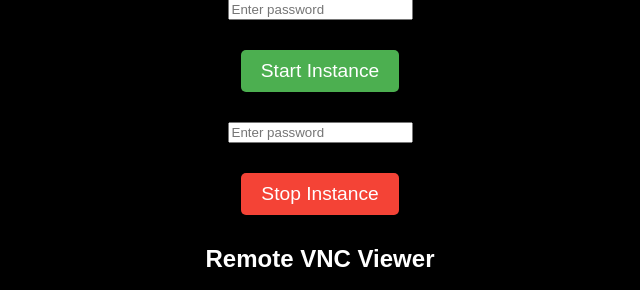
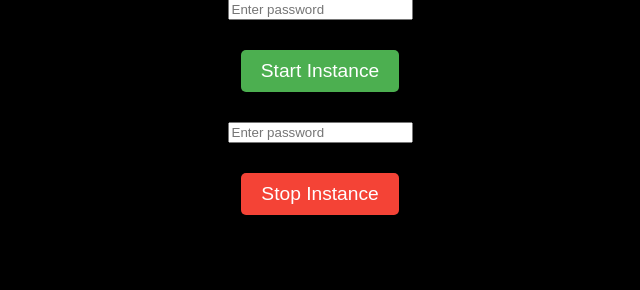
Before and after one commit to Mau8283/gcp-control, a Flask app: template templates/index.html in a window 1280 px wide. Shown: the part 227-517 px from the top of the page, without its empty margins (320-960 px from the left). Run offline with Flask 3, Linux system fonts and the light colour scheme; the template is opened without the code that fills it, so the values that code supplies are empty.

Commit message:
Update index.html

```diff
--- a/templates/index.html
+++ b/templates/index.html
@@ -121,9 +121,9 @@
         {% endif %}
     </ul>
 </div>
-     <!-- Incrustar el VNC en un iframe -->
+     <!-- Incrustar el VNC en un iframe
 
     <h2>Remote VNC Viewer</h2>
-    <iframe src="http://35.204.9.187:6080/vnc.html"></iframe>
+    <iframe src="http://35.204.9.187:6080/vnc.html"></iframe>  -->
 </body>
 </html>
```
